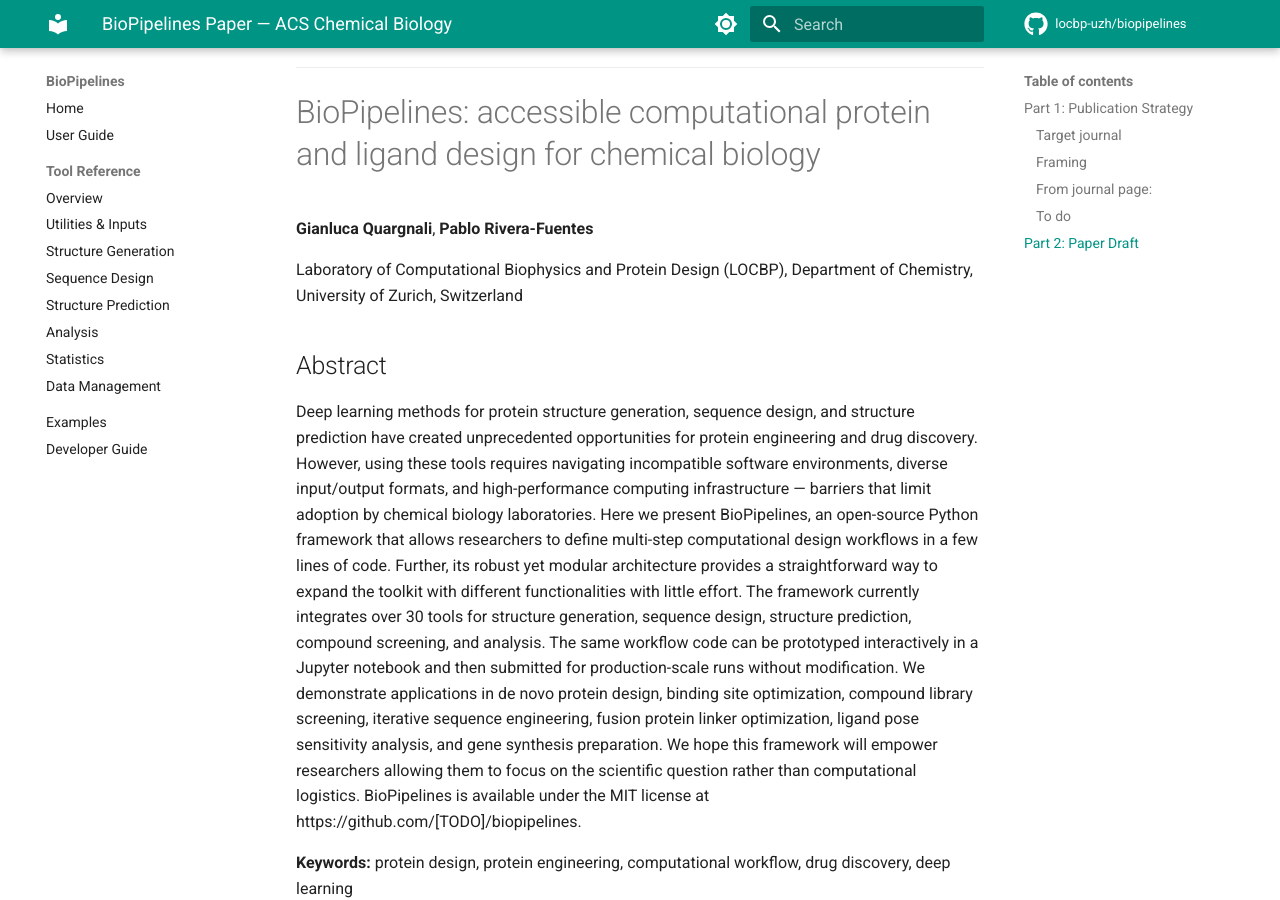
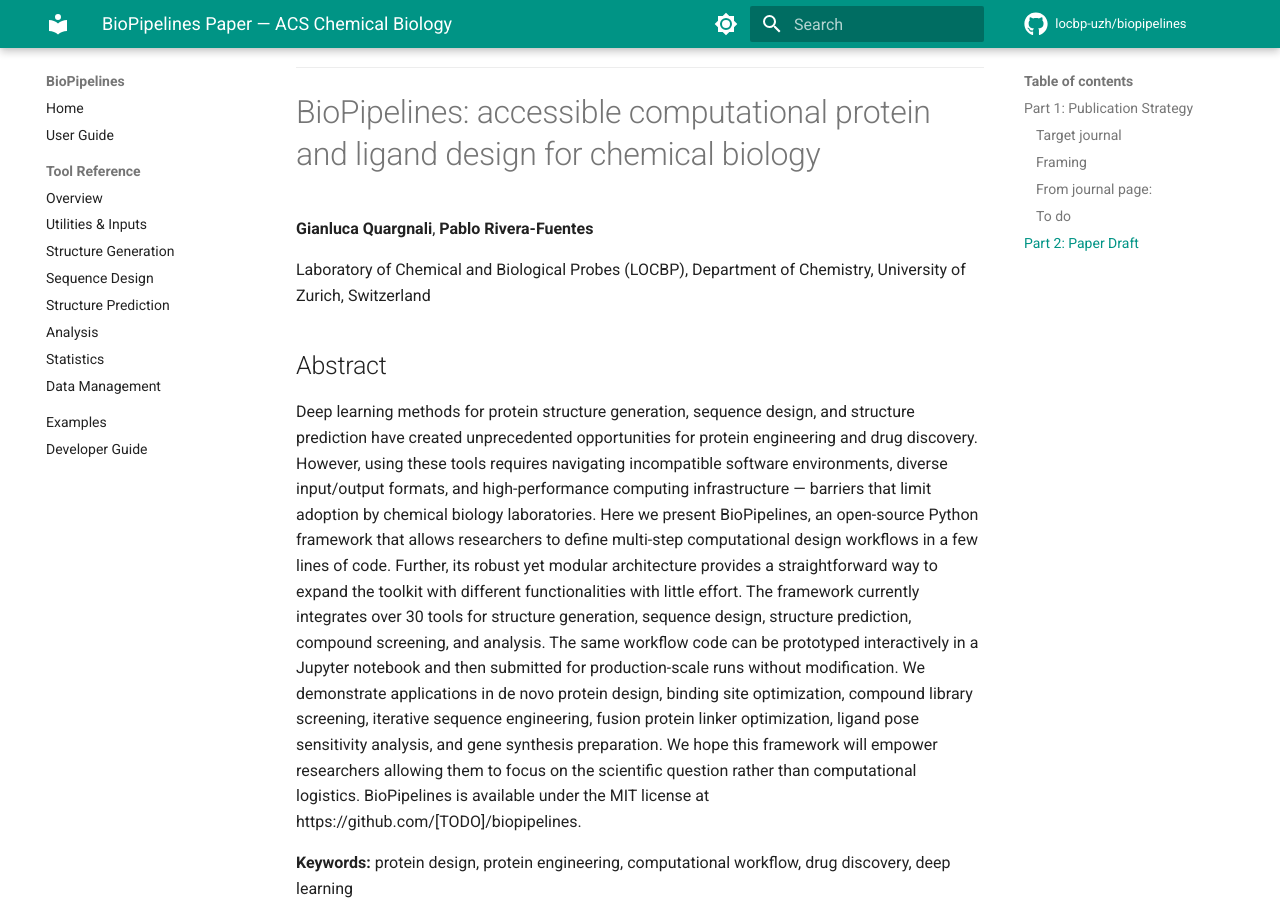
Before and after one commit to locbp-uzh/biopipelines, an MkDocs documentation site: the page built from Docs/Paper_ChemBio.md, in a window 1280 px wide and 900 px high, scrolled down 1627 px. Built offline with MkDocs 1.6.1 and Material for MkDocs 9.7.7, drawn with Linux system fonts in a browser that asks for light colours; comment, search, counter and statistics services are not loaded.

Commit message:
advancements

```diff
--- a/Docs/Paper_ChemBio.md
+++ b/Docs/Paper_ChemBio.md
@@ -51,7 +51,7 @@ Additionally, authors should note whether the manuscript was discussed with an A
 
 **Gianluca Quargnali**, **Pablo Rivera-Fuentes**
 
-Laboratory of Computational Biophysics and Protein Design (LOCBP), Department of Chemistry, University of Zurich, Switzerland
+Laboratory of Chemical and Biological Probes (LOCBP), Department of Chemistry, University of Zurich, Switzerland
 
 ## Abstract
 
```
Also changed, not shown: 2 other files.
